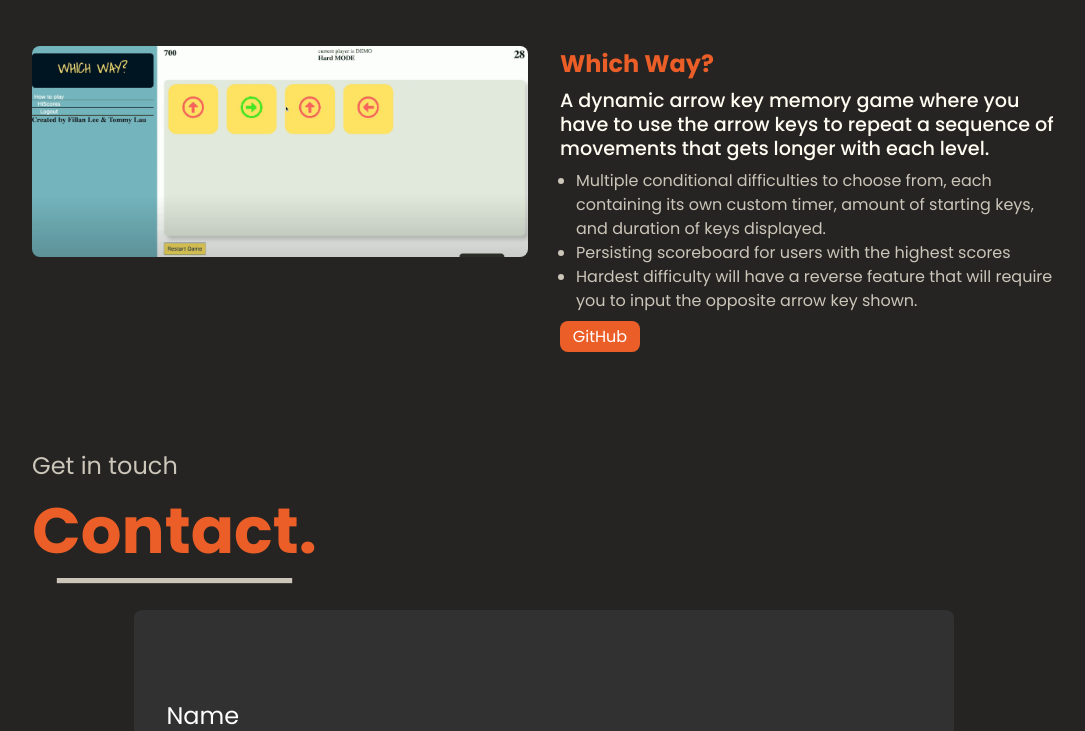
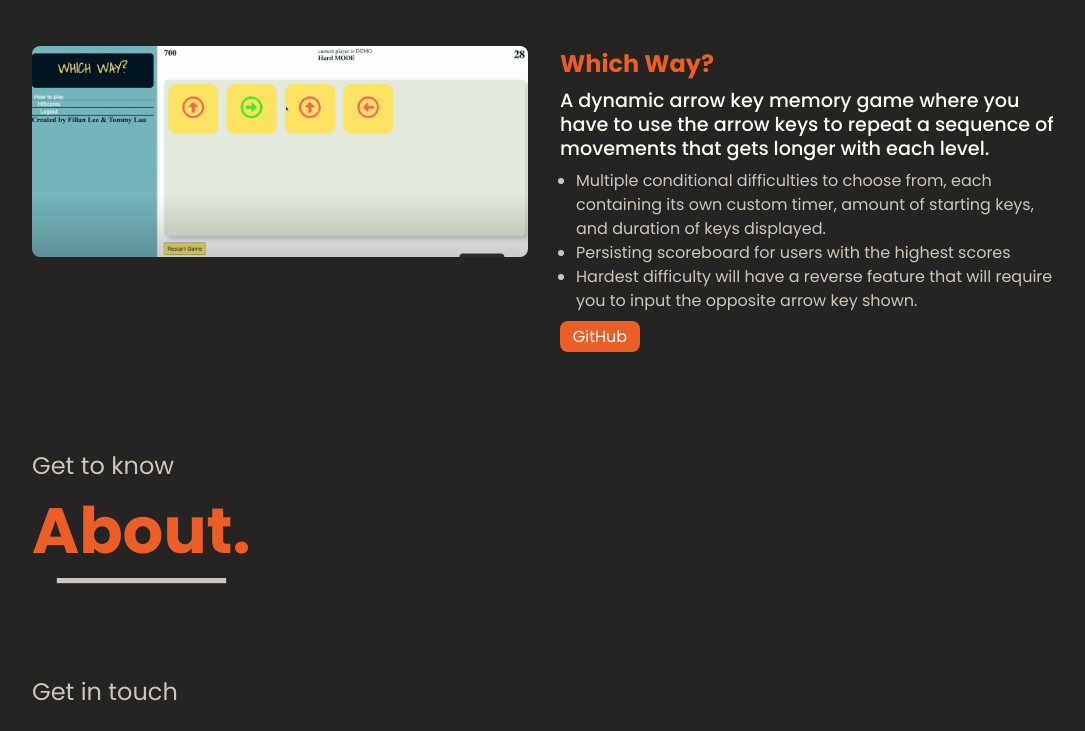
Before and after one commit to tlau425/portfolio, a React (Create React App) app: page / in a window 1280 px wide. Shown: the part 2017-2748 px from the top of the page, without its empty margins (96-1181 px from the left). Built offline with nearby package versions, Linux system fonts and the light colour scheme.

Commit message:
about seciton

```diff
--- /dev/null
+++ b/src/components/About/About.js
@@ -0,0 +1,14 @@
+import './About.scss';
+
+function About() {
+  return (
+    <section className="about" id="about">
+      <div className="section-title__container">
+        <h3 className="section-title__sub">Get to know</h3>
+        <h2 className="section-title">About.</h2>
+      </div>
+    </section>
+  );
+}
+
+export { About };
--- /dev/null
+++ b/src/components/About/About.scss
@@ -0,0 +1,15 @@
+@use "../../styles/partials/mixins" as *;
+@use "../../styles/partials/variables" as *;
+
+.about {
+  padding: 3rem 0;
+  display: flex;
+  flex-direction: column;
+  align-items: center;
+  margin: auto;
+  width: 90%;
+
+  @include tablet {
+    width: 80%;
+  }
+}
--- a/src/components/Contact/Contact.scss
+++ b/src/components/Contact/Contact.scss
@@ -25,7 +25,7 @@
   &__label {
     color: white;
     font-size: 1.5rem;
-    margin: .5rem 0;
+    margin: 0.5rem 0;
   }
 
   &__input {
@@ -37,21 +37,25 @@
     color: $text-color;
 
     &:focus {
-      border: 3px solid white !important;
+      box-shadow: 0 0 8px white;
       outline-offset: 0px !important;
       outline: none !important;
     }
 
-    &::placeholder{
-        font-family: Poppins;
+    &::placeholder {
+      font-family: Poppins;
     }
   }
 
-  &__text{
+  &__text {
     height: 3rem;
   }
 
-  &__button{
+  &__textarea{
+    padding-top: .5rem;
+  }
+
+  &__button {
     font-size: 1.5rem;
     margin-top: 1rem;
     border-radius: 8px;
@@ -61,11 +65,10 @@
     color: white;
     background-color: $bold-color;
 
-    &:hover{
-        background-color: white;
-        color: $bold-color;
-        transition: .4s;
+    &:hover {
+      background-color: white;
+      color: $bold-color;
+      transition: 0.4s;
     }
   }
-
 }
--- a/src/components/Header/Header.scss
+++ b/src/components/Header/Header.scss
@@ -41,11 +41,16 @@ header li {
         gap: 2rem;
     }
 
-    &__item:hover{
+    &__item{
         background-color: #EB5E28;
         color: white;
         border-radius: 8px;
-        padding: .2rem;
+        padding: .2rem 1rem;
         transition: .3s;
+
+        &:hover{
+            background-color: white;
+            color: #EB5E28;
+        }
     }
 }
--- a/src/pages/MainPage.js
+++ b/src/pages/MainPage.js
@@ -2,6 +2,7 @@ import { Hero } from '../components/Hero/Hero';
 import { Stack } from '../components/Stack/Stack';
 import { Projects } from '../components/Projects/Projects';
 import { Contact } from '../components/Contact/Contact';
+import { About } from '../components/About/About';
 import './MainPage.scss';
 function MainPage(){
     return (
@@ -9,6 +10,7 @@ function MainPage(){
             <Hero />
             <Stack />
             <Projects />
+            <About />
             <Contact />
         </div>
     )
```
